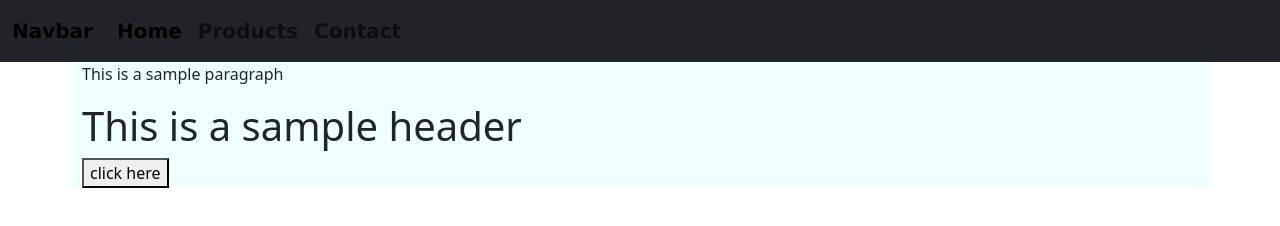
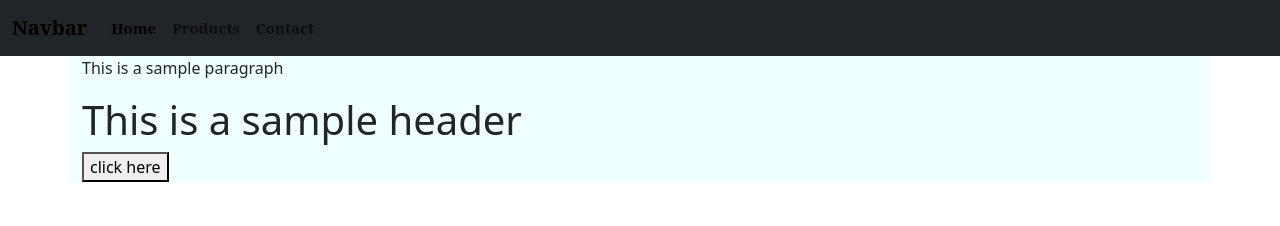
Before and after one commit to Agustine-dev/bootstrap, a plain HTML site: page index.html in a window 1280 px wide. Drawn offline with nearby package versions, Linux system fonts and the light colour scheme.

Commit message:
Update Index.css

```diff
--- a/Index.css
+++ b/Index.css
@@ -7,6 +7,6 @@
      /*change text color,font & size */
     color: white;
     font-weight: bold;
-    font-family: 'sans-serif',Verdana;
-    font-size: 20px;
+    font-family: 'serif';
+    font-size: 15px;
 }
```
